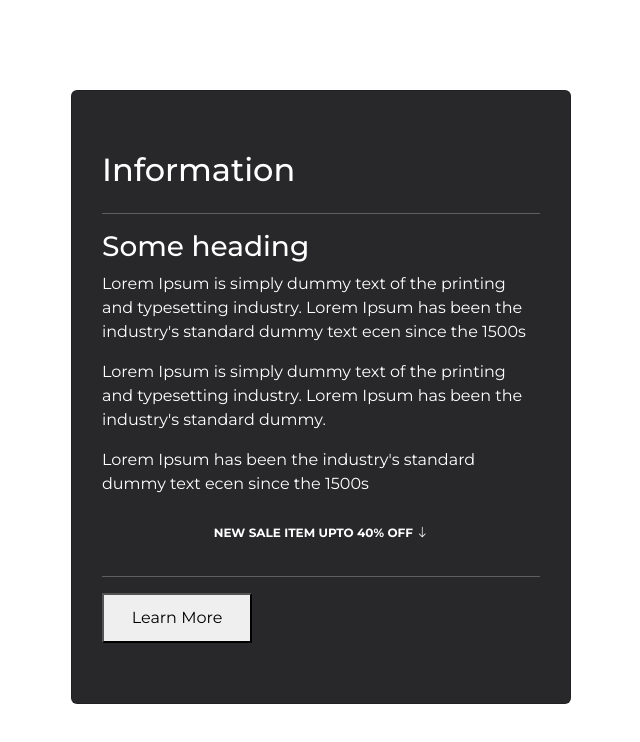
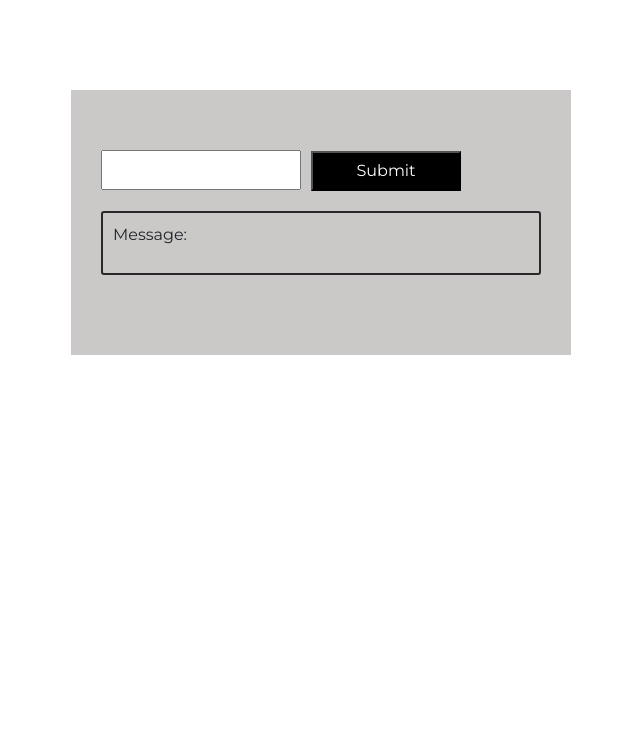
Before and after one commit to VIS-WAS/ekart, an Angular app: page / in a window 1280 px wide. Shown: the top 742 px of the page, without its empty margins (441-1081 px from the left). Built offline with nearby package versions, Linux system fonts and the light colour scheme.

Commit message:
ngOnChanges and constructor example

```diff
--- a/src/app/app.component.css
+++ b/src/app/app.component.css
@@ -0,0 +1,20 @@
+* {
+  box-sizing: border-box;
+}
+.container {
+  margin: 90px 40%;
+  background-color: #b4b0b0b1;
+  /* color: #fff; */
+  padding: 60px 30px;
+  width: 500px;
+}
+button {
+  width: 150px;
+  height: 40px;
+  margin-left: 10px;
+  background-color: #000;
+  color: #fff;
+}
+input {
+  height: 40px;
+}
--- a/src/app/app.component.html
+++ b/src/app/app.component.html
@@ -6,8 +6,12 @@
 
 <!-- <button type="button" class="btn btn-danger">Danger</button> -->
 
-<!---------//@ContentChild example//----------------->
+<!---------//ngOnchange example//----------------->
 
-<z-teach></z-teach>
+<div class="container">
+  <input type="text" name="" id="" #inputEl />
+  <button (click)="onBtnClicked(inputEl)">Submit</button>
+  <z-teach [message]="inputVal"></z-teach>
+</div>
 
-<!---------//@ContentChild example//----------------->
+<!---------//ngOnchange example//----------------->
--- a/src/app/app.component.ts
+++ b/src/app/app.component.ts
@@ -3,8 +3,25 @@ import { Component } from '@angular/core';
 @Component({
   selector: 'app-root',
   templateUrl: './app.component.html',
-  styleUrls: ['./app.component.css']
+  styleUrls: ['./app.component.css'],
 })
 export class AppComponent {
   title = 'angular-ekart';
+
+  //---------//ngOnchange example//------------//
+
+  inputVal: string = '';
+
+  onBtnClicked(inputEl: HTMLInputElement) {
+    this.inputVal = inputEl.value;
+  }
+  //---------//ngOnchange example//------------//
+
+  //---------//constructor example//------------//
+
+  constructor() {
+    console.log('app component constructor called');
+  }
+
+  //---------//constructor example//------------//
 }
--- a/src/app/z-teach/z-teach.component.css
+++ b/src/app/z-teach/z-teach.component.css
@@ -0,0 +1,6 @@
+.demo {
+  margin: 20px 0px;
+  padding: 10px 10px;
+  border: #28282b 2px solid;
+  border-radius: 3px;
+}
--- a/src/app/z-teach/z-teach.component.html
+++ b/src/app/z-teach/z-teach.component.html
@@ -1,21 +1,5 @@
-<!------------// @ContentChildren() example //-------------->
-<div>
-  <app-child>
-    <h3>Some heading</h3>
-    <p #para>
-      Lorem Ipsum is simply dummy text of the printing and typesetting industry.
-      Lorem Ipsum has been the industry's standard dummy text ecen since the
-      1500s
-    </p>
-    <p #para>
-      Lorem Ipsum is simply dummy text of the printing and typesetting industry.
-      Lorem Ipsum has been the industry's standard dummy.
-    </p>
-    <p #para>
-      Lorem Ipsum has been the industry's standard dummy text ecen since the
-      1500s
-    </p>
-    <top-header></top-header>
-  </app-child>
+<!------------// ngOnchange example //-------------->
+<div class="demo">
+  <p>Message: {{ message }}</p>
 </div>
-<!------------// @ContentChildren() example //-------------->
+<!------------// ngOnchange example //-------------->
--- a/src/app/z-teach/z-teach.component.ts
+++ b/src/app/z-teach/z-teach.component.ts
@@ -1,8 +1,32 @@
-import { Component } from '@angular/core';
+import { Component, Input, OnChanges, SimpleChanges } from '@angular/core';
 
 @Component({
   selector: 'z-teach',
   templateUrl: './z-teach.component.html',
   styleUrls: ['./z-teach.component.css'],
 })
-export class ZTeachComponent {}
+export class ZTeachComponent implements OnChanges {
+  title: string = 'Demo component';
+
+  //---------//ngOnchange example//------------//
+
+  @Input() message: string;
+
+  //---------//constructor example//------------//
+
+  constructor() {
+    console.log('z-teach component constructor called');
+    console.log(this.title);
+    console.log(this.message);
+  }
+
+  //---------//constructor example//------------//
+
+  ngOnChanges(changes: SimpleChanges) {
+    console.log('ngOnchange hook  called');
+    console.log(this.message);
+    console.log(changes);
+  }
+
+  //---------//ngOnchange example//------------//
+}
```
